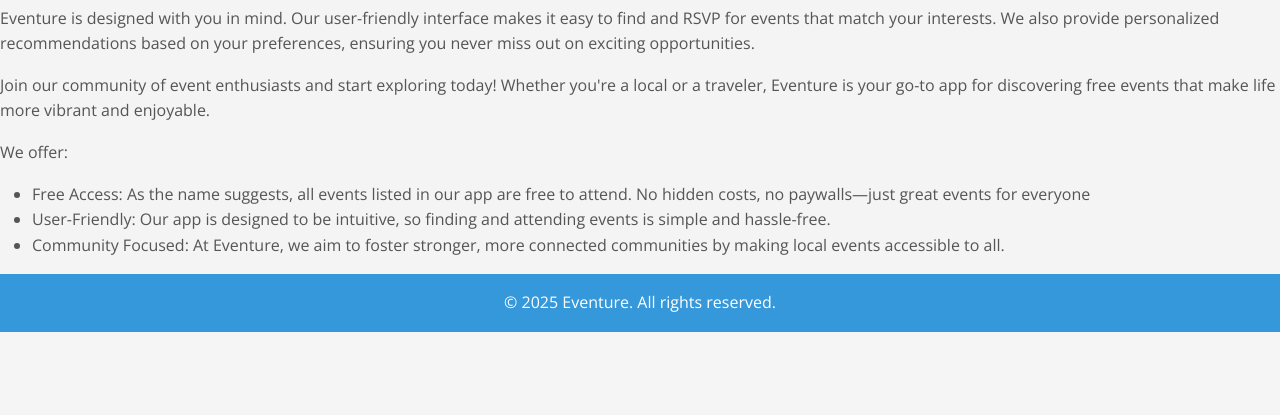
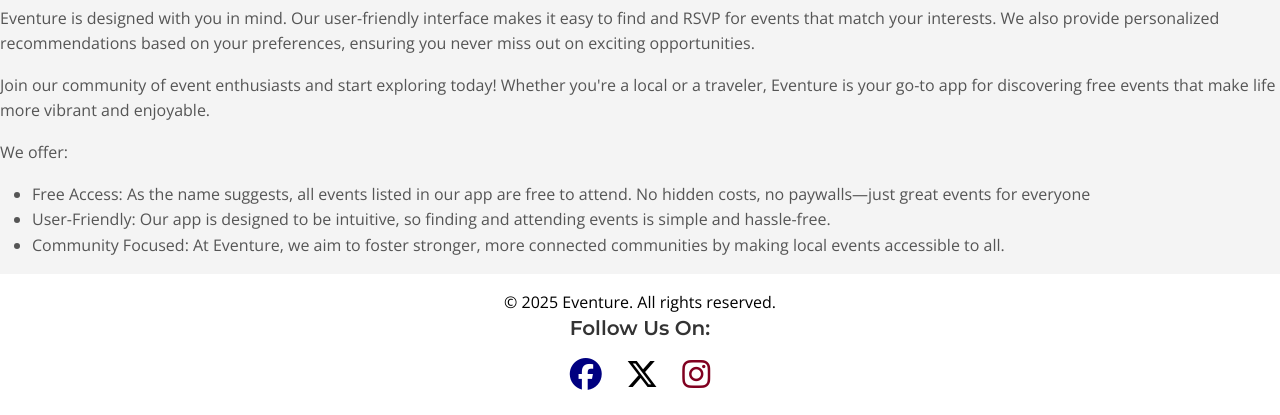
Before and after one commit to LorealCI/eventure, a Django app: page /about/ in a window 1280 px wide. Shown: the part 662-1077 px from the top of the page. Before the commit the page ends 994 px from the top, so only its background shows below. Run offline with Django 5.2, Linux system fonts and the light colour scheme; some libraries are stand-ins or nearby versions.

Commit message:
added footer icons

```diff
--- a/static/css/style.css
+++ b/static/css/style.css
@@ -312,14 +312,46 @@
 
 /* Footer */
 .footer {
-    background-color: #3498db;
-    color: white;
+    background-color: #fff;
+    color: #000;
     padding: 20px 0;
     margin-top: 50px;
 }
 
 .footer p {
     margin-bottom: 0;
+}
+
+.social-link {
+    color: white;
+    text-decoration: none;
+    margin: 0 10px;
+    font-size: 2em;
+    transition: color 0.3s;
+}
+
+.facebook {
+    color: #000080;
+}
+
+.twitter {
+    color: #000;
+}
+
+.instagram {
+    color:#800020;
+}
+
+.facebook:hover {
+    color:#6F8FAF;
+}
+
+.twitter:hover {
+    color: #808080;
+}
+
+.instagram:hover {
+    color:#AA336A;
 }
 
 /* Text colors */
--- a/templates/base.html
+++ b/templates/base.html
@@ -84,12 +84,38 @@
 
     <!-- Footer -->
     <footer class="footer mt-auto py-3">
-        <p class="m-0 text-center text-white">&copy; 2025 Eventure. All rights reserved.</p>
+        <p class="m-0 text-center">&copy; 2025 Eventure. All rights reserved.</p>
+
+        <div class="text-center">
+            <h5>Follow Us On:</h5>
+                <a
+                  href="https://www.facebook.com/"
+                  class="social-link facebook"
+                  target="_blank"
+                  aria-label="Visit our facebook page (opens in a new tab)"
+                  rel="noopener"
+                  ><i class="fa-brands fa-facebook"></i></a>
+                <a
+                  href="https://x.com/"
+                  class="social-link twitter"
+                  target="_blank"
+                  aria-label="Visit our X feed (opens in a new tab)"
+                  rel="noopener"
+                  ><i class="fa-brands fa-x-twitter"></i></a>
+                <a
+                  href="https://www.instagram.com/"
+                  class="social-link instagram"
+                  target="_blank"
+                  aria-label="Visit our instagram page (opens in a new tab)"
+                  rel="noopener"
+                  ><i class="fa-brands fa-instagram"></i></a>
+        </div>
     </footer>
 
     <!-- Bootstrap -->
     <script src="https://cdn.jsdelivr.net/npm/bootstrap@5.3.3/dist/js/bootstrap.bundle.min.js" integrity="sha384-YvpcrYf0tY3lHB60NNkmXc5s9fDVZLESaAA55NDzOxhy9GkcIdslK1eN7N6jIeHz" crossorigin="anonymous"></script>
-    <!-- Javascript -->
+    <!-- Font Awesome -->
+    <script src="https://kit.fontawesome.com/95bf8232ee.js" crossorigin="anonymous"></script>
 </body>
 
 </html>
```
